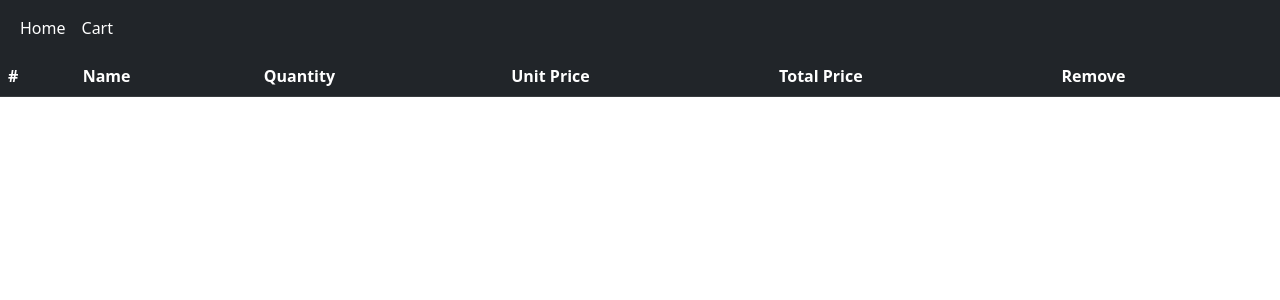
After one commit to AfshinTrg/Cart_Order, a Django app: page /cart/ in a window 1280 px wide. The commit adds this page. Shown: the top 300 px of the page. Run offline with Django 4.2, Linux system fonts and the light colour scheme; lists and menus that the app fills with data are empty.

Commit message:
Add Cart -initial cart(with session) -add cart view -create cart table -add cart in context processors

```diff
--- a/cart/cart/settings.py
+++ b/cart/cart/settings.py
@@ -63,6 +63,7 @@ TEMPLATES = [
                 'django.template.context_processors.request',
                 'django.contrib.auth.context_processors.auth',
                 'django.contrib.messages.context_processors.messages',
+                'order.context_processors.cart',  # for use a module in all page we write context_processors
             ],
         },
     },
--- /dev/null
+++ b/cart/order/cart.py
@@ -0,0 +1,12 @@
+
+CART_SESSION_ID = 'cart'
+
+
+class Cart:
+
+    def __init__(self, request):
+        self.session = request.session
+        cart = self.session.get(CART_SESSION_ID)
+        if not cart:
+            cart = self.session[CART_SESSION_ID] = {}
+        self.cart = cart
--- /dev/null
+++ b/cart/order/context_processors.py
@@ -0,0 +1,5 @@
+from .cart import Cart
+
+
+def cart(request):
+    return {'cart': Cart(request)}
--- /dev/null
+++ b/cart/order/templates/order/cart.html
@@ -0,0 +1,20 @@
+{% extends 'base.html' %}
+{% block title %} Cart {% endblock %}
+
+
+
+
+{% block content %}
+        <table class="table table-dark table-striped">
+          <thead>
+            <tr>
+              <th scope="col">#</th>
+              <th scope="col">Name</th>
+              <th scope="col">Quantity</th>
+              <th scope="col">Unit Price</th>
+              <th scope="col">Total Price</th>
+              <th scope="col">Remove</th>
+            </tr>
+          </thead>
+        </table>
+{% endblock %}
--- a/cart/order/urls.py
+++ b/cart/order/urls.py
@@ -6,4 +6,6 @@ app_name = 'order'
 urlpatterns =[
     path('', views.HomeView.as_view(), name='home'),
     path('detail/<slug:p_slug>/', views.ProductDetailView.as_view(), name='product_detail'),
+    path('cart/', views.CartView.as_view(), name='cart'),
+
 ]
--- a/cart/order/views.py
+++ b/cart/order/views.py
@@ -1,6 +1,7 @@
 from django.shortcuts import render, get_object_or_404
 from django.views import View
 from .models import Product, Category
+from .cart import Cart
 
 
 class HomeView(View):
@@ -14,3 +15,10 @@ class ProductDetailView(View):
     def get(self, request, p_slug):
         product = get_object_or_404(Product, slug=p_slug)
         return render(request, 'order/detail.html', {'product': product})
+
+
+class CartView(View):
+
+    def get(self, request):
+        cart = Cart(request)
+        return render(request, 'order/cart.html', {'cart': cart})
--- a/cart/templates/inc/navbar.html
+++ b/cart/templates/inc/navbar.html
@@ -5,6 +5,7 @@
           <br>
 
              <a class="nav-link active"  href="{% url 'order:home' %}">Home</a>
+             <a class="nav-link active"  href="{% url 'order:cart' %}">Cart</a>
 
       </div>
   </div>
```
